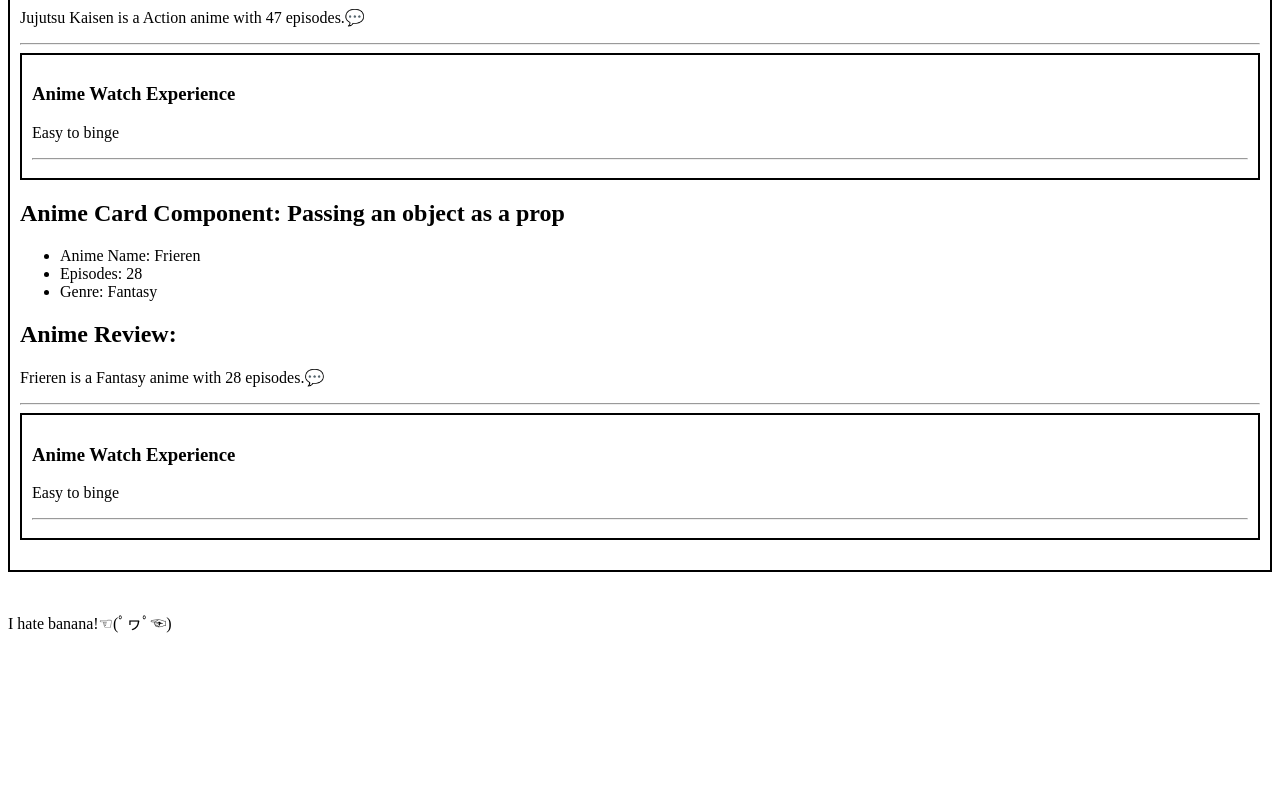
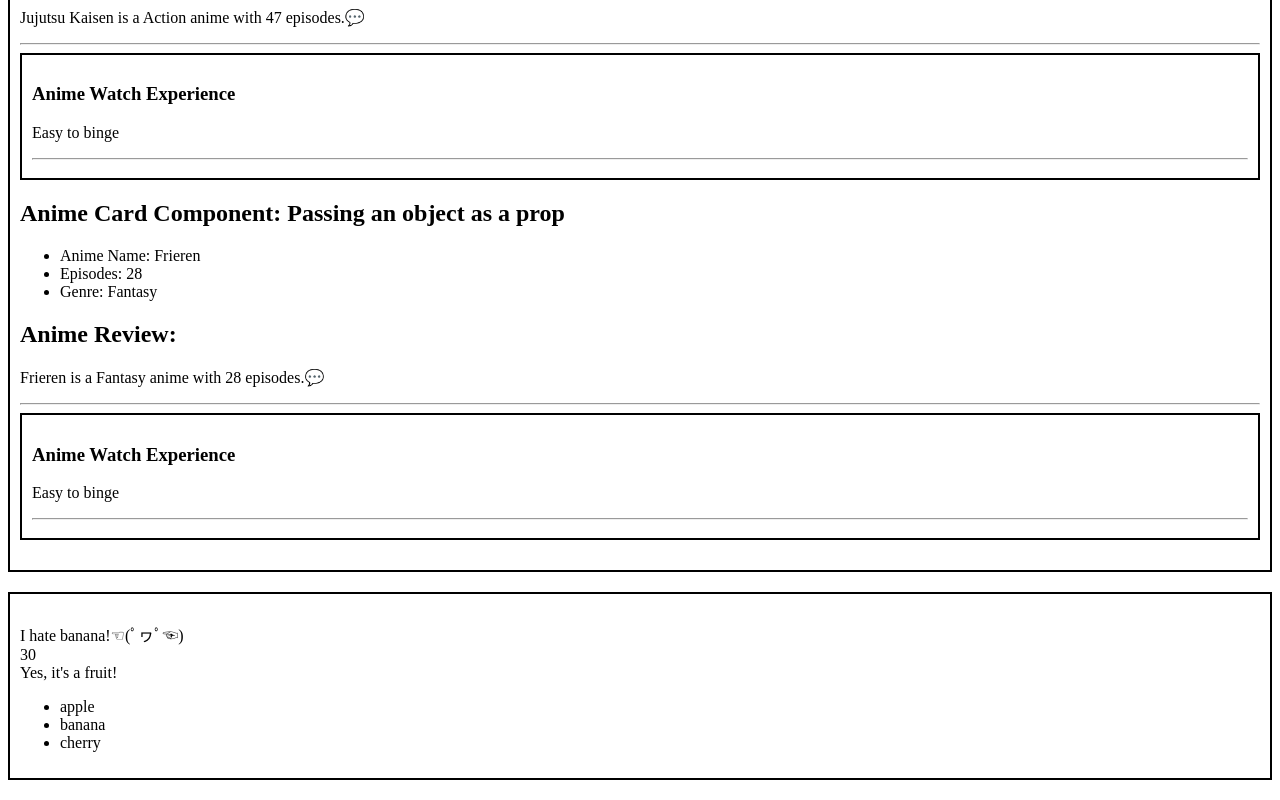
Before and after one commit to nehaumbre/REACTHUNX, a React (Vite) app in the folder vite-project/: page / in a window 1280 px wide. Shown: the part 607-1407 px from the top of the page. Before the commit the page ends 1249 px from the top, so only its background shows below. Built offline with nearby package versions, Linux system fonts and the light colour scheme.

Commit message:
React Fundamentals : all about props:adding Props logic without the destructyuring
Signed-off-by: nehaumbre <nehaumbre28@gmail.com>

```diff
--- a/vite-project/src/App.jsx
+++ b/vite-project/src/App.jsx
@@ -253,7 +253,7 @@
         </div>
       ))}
       </section>
-      <User banana="I hate banana!☜(ﾟヮﾟ☜)" />
+      <User banana="I hate banana!☜(ﾟヮﾟ☜)" apple = {30} isFruit= {true} fruits = {["apple", "banana", "cherry"]} />
       {/* anime={anime} Left anime → the prop name Right anime → the JavaScript variable/value */}
       {/* {numbers.map((number) => (
         <ul key={number}>
@@ -319,9 +319,19 @@
 const User = (props) => {
   console.log("User component rendered:", props);
   return (
-    <section>
+    <section style={{ border: "2px solid black", padding: "10px", marginBottom: "20px" }} >
       <br />
       {props.banana}
+      <br />
+      {props.apple}
+      <br />
+      {props.isFruit ? "Yes, it's a fruit!" : "No, it's not a fruit."}
+      <br />
+      <ul>
+        {props.fruits.map((fruit, index) => (
+          <li key={index}>{fruit}</li>
+        ))}
+      </ul>
     </section>
   );
 };
```
